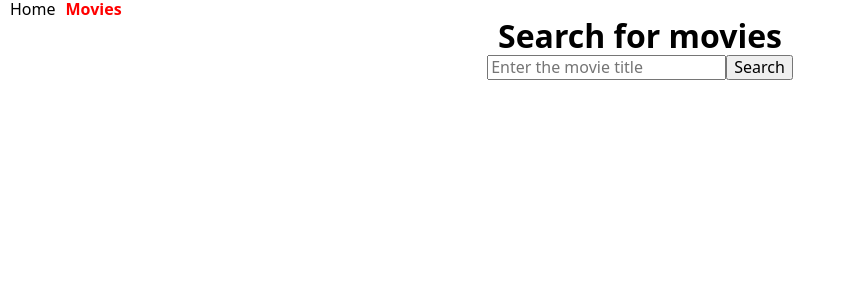
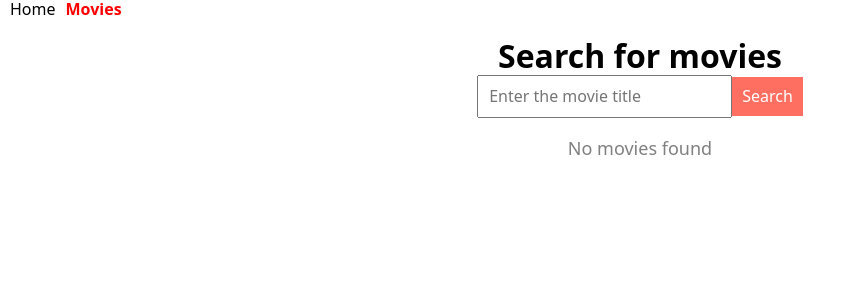
Before and after one commit to o-hadalin/goit-react-hw-05, a React (Vite) app: page /movies in a window 1280 px wide. Shown: the top 300 px of the page, without its empty margins (0-855 px from the left). Built offline with nearby package versions, Linux system fonts and the light colour scheme.

Commit message:
Search results + style

```diff
--- a/src/components/MovieCast/MovieCast.jsx
+++ b/src/components/MovieCast/MovieCast.jsx
@@ -0,0 +1,19 @@
+import { Link } from 'react-router-dom';
+import styles from './MovieCast.module.css';
+
+const MovieCast = ({ movie }) => {
+  return (
+    <div className={styles.card}>
+      <Link to={`/movies/${movie.id}`} className={styles.link}>
+        <img
+          src={movie.poster || 'https://via.placeholder.com/200x300?text=No+Image'}
+          alt={movie.title}
+          className={styles.poster}
+        />
+        <h3 className={styles.title}>{movie.title}</h3>
+      </Link>
+    </div>
+  );
+};
+
+export default MovieCast;
--- a/src/components/MovieCast/MovieCast.module.css
+++ b/src/components/MovieCast/MovieCast.module.css
@@ -0,0 +1,24 @@
+.card {
+    background-color: #fff;
+    padding: 15px;
+    border-radius: 8px;
+    box-shadow: 0 2px 8px rgba(0, 0, 0, 0.1);
+    text-align: center;
+  }
+
+  .link {
+    text-decoration: none;
+    color: black;
+  }
+
+  .poster {
+    width: 100%;
+    height: auto;
+    border-radius: 8px;
+  }
+
+  .title {
+    margin-top: 10px;
+    font-size: 18px;
+    font-weight: bold;
+  }
--- a/src/pages/MoviesPage/MoviesPage.jsx
+++ b/src/pages/MoviesPage/MoviesPage.jsx
@@ -1,17 +1,17 @@
 import { Formik, Form, Field } from 'formik';
 import * as Yup from 'yup';
-import { useState } from 'react';
+import { useState, useEffect } from 'react';
 import { fetchMoviesByKeyword } from '../../services/api';
+import { useSearchParams } from 'react-router-dom';
+import MovieCast from '../../components/MovieCast/MovieCast';
+import Loader from '../../components/Loader/Loader';
 import styles from './MoviesPage.module.css';
-import { useEffect } from 'react';
-import { useSearchParams } from 'react-router-dom';
-
 
 const MoviesPage = () => {
   const [movies, setMovies] = useState([]);
   const [error, setError] = useState(null);
+  const [loading, setLoading] = useState(false);
   const [searchParams, setSearchParams] = useSearchParams();
-
 
   const validationSchema = Yup.object({
     query: Yup.string()
@@ -21,6 +21,7 @@ const MoviesPage = () => {
 
   const handleSubmit = async (values, { resetForm }) => {
     try {
+      setLoading(true);
       const { query } = values;
       setSearchParams({ query });
       const results = await fetchMoviesByKeyword(query);
@@ -30,22 +31,28 @@ const MoviesPage = () => {
     } catch (err) {
       setError('Something went wrong. Please try again.');
       console.error(err);
+    } finally {
+      setLoading(false);
     }
   };
 
   useEffect(() => {
-    const query = searchParams.get('query'); // Отримуємо значення параметра
+    const query = searchParams.get('query');
     if (query) {
-      (async () => {
+      const fetchMovies = async () => {
         try {
+          setLoading(true);
           const results = await fetchMoviesByKeyword(query);
           setMovies(results);
           setError(null);
         } catch (err) {
           setError('Failed to fetch movies.');
           console.error(err);
+        } finally {
+          setLoading(false);
         }
-      })();
+      };
+      fetchMovies();
     }
   }, [searchParams]);
 
@@ -74,14 +81,17 @@ const MoviesPage = () => {
           </Form>
         )}
       </Formik>
+      {loading && <Loader />} {}
       {error && <p className={styles.error}>{error}</p>}
-      <ul className={styles.movieList}>
-        {movies.map(movie => (
-          <li key={movie.id} className={styles.movieItem}>
-            {movie.title}
-          </li>
-        ))}
-      </ul>
+      {movies.length > 0 ? (
+        <div className={styles.movieList}>
+          {movies.map(movie => (
+            <MovieCast key={movie.id} movie={movie} />
+          ))}
+        </div>
+      ) : (
+        !loading && <p className={styles.noMovies}>No movies found</p>
+      )}
     </div>
   );
 };
--- a/src/pages/MoviesPage/MoviesPage.module.css
+++ b/src/pages/MoviesPage/MoviesPage.module.css
@@ -1,40 +1,36 @@
-.movies-page {
+.container {
     padding: 20px;
+    text-align: center;
   }
 
-  .search-form {
+  .form {
     margin-bottom: 20px;
   }
 
-  .search-form input {
-    padding: 8px;
+  .input {
+    padding: 10px;
     font-size: 16px;
-    width: 200px;
   }
 
-  .search-form button {
-    padding: 8px 12px;
-    font-size: 16px;
+  .button {
+    padding: 10px;
+    background-color: #ff6f61;
+    color: white;
+    border: none;
     cursor: pointer;
   }
 
-  /* src/components/MovieList/MovieList.module.css */
-  .movie-list {
-    list-style: none;
-    padding: 0;
+  .error {
+    color: red;
   }
 
-  .movie-item {
-    margin: 10px 0;
-    display: flex;
-    align-items: center;
+  .movieList {
+    display: grid;
+    grid-template-columns: repeat(auto-fill, minmax(200px, 1fr));
+    gap: 20px;
   }
 
-  .movie-item img {
-    max-width: 100px;
-    margin-right: 10px;
+  .noMovies {
+    color: gray;
+    font-size: 18px;
   }
-
-  .movie-item h3 {
-    margin: 0;
-  }
```
